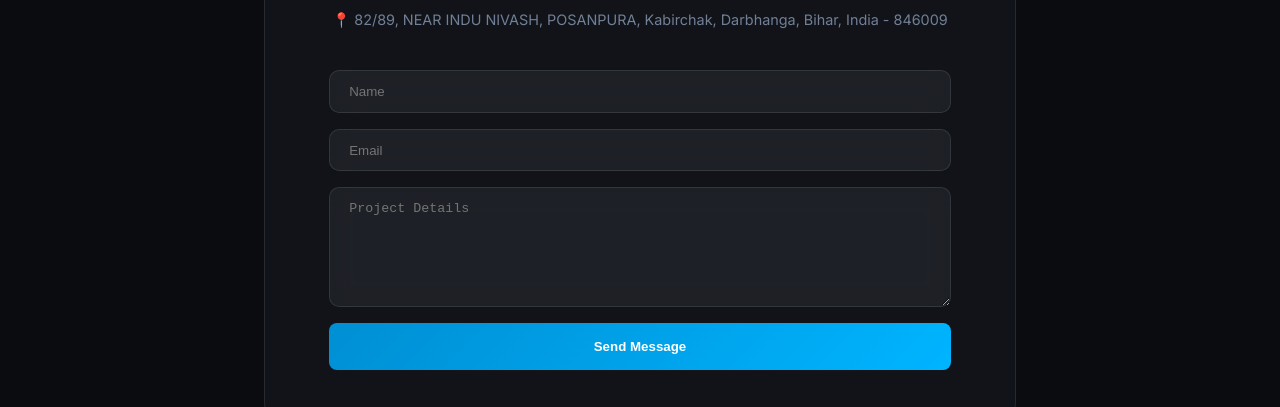
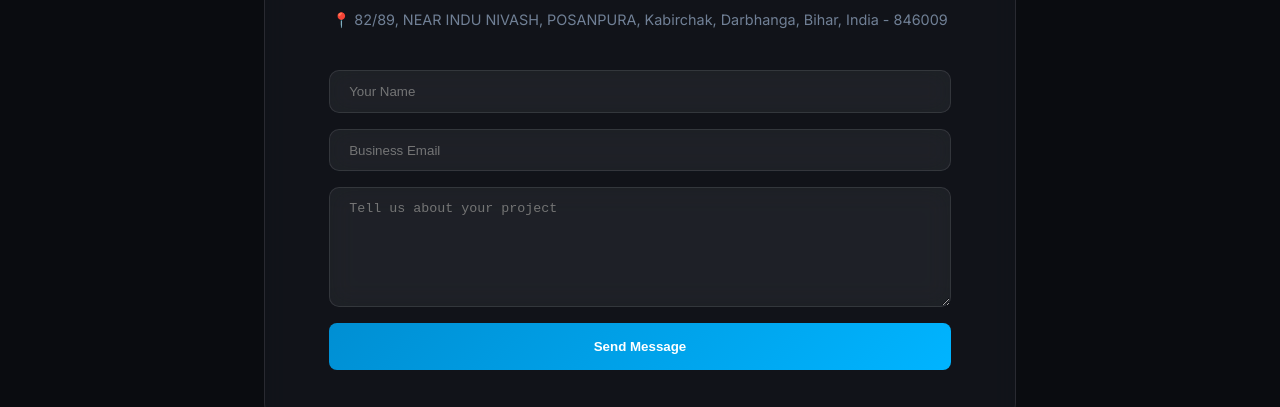
Before and after one commit to pran1v/SAPNXT, a Next.js app: page / in a window 1280 px wide. Shown: the part 2765-3172 px from the top of the page. Built offline with nearby package versions, Linux system fonts and the light colour scheme.

Commit message:
Integrate Web3Forms for contact form email triggers

```diff
--- a/src/app/page.tsx
+++ b/src/app/page.tsx
@@ -1,9 +1,10 @@
-'use client';
-
+import { useState } from 'react';
 import { motion } from 'framer-motion';
-import { Cpu, Cloud, Zap, BrainCircuit, Bot, Database, ArrowRight } from 'lucide-react';
+import { Cpu, Cloud, Zap, BrainCircuit, Bot, Database, ArrowRight, CheckCircle, AlertCircle, Loader2 } from 'lucide-react';
 
 export default function Home() {
+  const [isSubmitting, setIsSubmitting] = useState(false);
+  const [submitStatus, setSubmitStatus] = useState<'idle' | 'success' | 'error'>('idle');
   const fadeInUp = {
     initial: { opacity: 0, y: 30 },
     whileInView: { opacity: 1, y: 0 },
@@ -234,12 +235,104 @@ export default function Home() {
               <p style={{ lineHeight: 1.4 }}>📍 82/89, NEAR INDU NIVASH, POSANPURA, Kabirchak, Darbhanga, Bihar, India - 846009</p>
             </div>
 
-            <form style={{ display: 'flex', flexDirection: 'column', gap: '1rem' }}>
-              <input type="text" placeholder="Name" className="glass" style={{ padding: '0.8rem 1.2rem', borderRadius: '10px', border: '1px solid var(--border-primary)', color: 'white', background: 'rgba(255,255,255,0.05)' }} />
-              <input type="email" placeholder="Email" className="glass" style={{ padding: '0.8rem 1.2rem', borderRadius: '10px', border: '1px solid var(--border-primary)', color: 'white', background: 'rgba(255,255,255,0.05)' }} />
-              <textarea placeholder="Project Details" className="glass" style={{ padding: '0.8rem 1.2rem', borderRadius: '10px', border: '1px solid var(--border-primary)', height: '120px', color: 'white', background: 'rgba(255,255,255,0.05)' }}></textarea>
-              <button className="btn-primary" style={{ width: '100%', padding: '1rem' }}>Send Message</button>
-            </form>
+            {submitStatus === 'success' ? (
+              <motion.div
+                initial={{ opacity: 0, scale: 0.9 }}
+                animate={{ opacity: 1, scale: 1 }}
+                style={{ padding: '2rem', background: 'rgba(0, 255, 0, 0.05)', borderRadius: '16px', border: '1px solid rgba(0, 255, 0, 0.2)' }}
+              >
+                <CheckCircle className="w-12 h-12 text-green-500 mx-auto mb-4" />
+                <h3 style={{ color: '#4ade80', marginBottom: '1rem' }}>Message Sent!</h3>
+                <p style={{ color: 'var(--text-secondary)' }}>Thank you for reaching out. We'll get back to you shortly.</p>
+                <button
+                  onClick={() => setSubmitStatus('idle')}
+                  className="btn-secondary"
+                  style={{ marginTop: '1.5rem', background: 'transparent', border: '1px solid var(--border-primary)', color: 'white', padding: '0.5rem 1.5rem', borderRadius: '8px', cursor: 'pointer' }}
+                >
+                  Send Another
+                </button>
+              </motion.div>
+            ) : (
+              <form
+                onSubmit={async (e) => {
+                  e.preventDefault();
+                  setIsSubmitting(true);
+                  setSubmitStatus('idle');
+
+                  const formData = new FormData(e.currentTarget);
+                  formData.append("access_key", process.env.NEXT_PUBLIC_WEB3FORMS_ACCESS_KEY || "");
+                  formData.append("subject", "New Contact Form Submission - SAPNXT");
+                  formData.append("from_name", "SAPNXT Website");
+
+                  try {
+                    const response = await fetch("https://api.web3forms.com/submit", {
+                      method: "POST",
+                      body: formData
+                    });
+
+                    const data = await response.json();
+
+                    if (data.success) {
+                      setSubmitStatus('success');
+                      (e.target as HTMLFormElement).reset();
+                    } else {
+                      setSubmitStatus('error');
+                    }
+                  } catch (error) {
+                    setSubmitStatus('error');
+                  } finally {
+                    setIsSubmitting(false);
+                  }
+                }}
+                style={{ display: 'flex', flexDirection: 'column', gap: '1rem' }}
+              >
+                <input
+                  type="text"
+                  name="name"
+                  required
+                  placeholder="Your Name"
+                  className="glass"
+                  style={{ padding: '0.8rem 1.2rem', borderRadius: '10px', border: '1px solid var(--border-primary)', color: 'white', background: 'rgba(255,255,255,0.05)' }}
+                />
+                <input
+                  type="email"
+                  name="email"
+                  required
+                  placeholder="Business Email"
+                  className="glass"
+                  style={{ padding: '0.8rem 1.2rem', borderRadius: '10px', border: '1px solid var(--border-primary)', color: 'white', background: 'rgba(255,255,255,0.05)' }}
+                />
+                <textarea
+                  name="message"
+                  required
+                  placeholder="Tell us about your project"
+                  className="glass"
+                  style={{ padding: '0.8rem 1.2rem', borderRadius: '10px', border: '1px solid var(--border-primary)', height: '120px', color: 'white', background: 'rgba(255,255,255,0.05)' }}
+                ></textarea>
+
+                {submitStatus === 'error' && (
+                  <div style={{ color: '#f87171', fontSize: '0.9rem', display: 'flex', alignItems: 'center', gap: '0.5rem', justifyContent: 'center' }}>
+                    <AlertCircle className="w-4 h-4" /> Something went wrong. Please try again.
+                  </div>
+                )}
+
+                <button
+                  type="submit"
+                  disabled={isSubmitting}
+                  className="btn-primary"
+                  style={{ width: '100%', padding: '1rem', display: 'flex', alignItems: 'center', justifyContent: 'center', gap: '0.5rem' }}
+                >
+                  {isSubmitting ? (
+                    <>
+                      <Loader2 className="w-5 h-5 animate-spin" /> Sending...
+                    </>
+                  ) : (
+                    'Send Message'
+                  )}
+                </button>
+              </form>
+            )}
+
           </motion.div>
         </div>
       </section>
```
